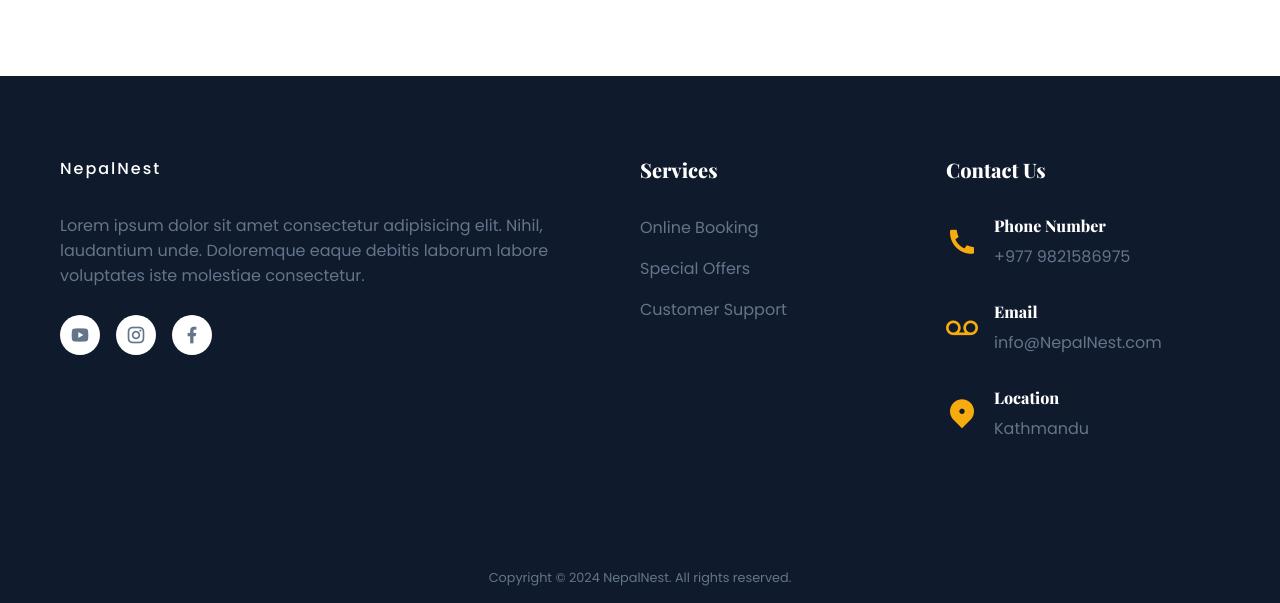
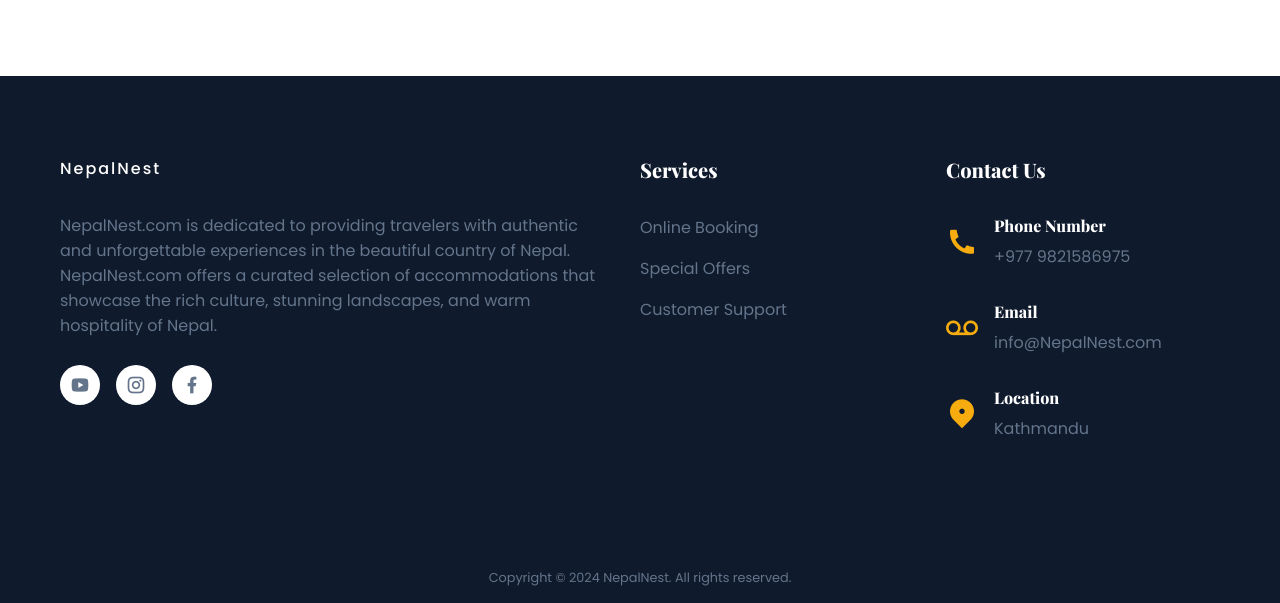
Before and after one commit to PunMahesh/NepalNest, a Django app: page / in a window 1280 px wide. Shown: the part 1653-2256 px from the top of the page. Run offline with Django 5.2, Linux system fonts and the light colour scheme.

Commit message:
footer template updated

```diff
--- a/templates/components/footer.html
+++ b/templates/components/footer.html
@@ -7,9 +7,8 @@
           <span>NepalNest<br /></span>
         </div>
         <p class="section__description">
-          Lorem ipsum dolor sit amet consectetur adipisicing elit. Nihil,
-          laudantium unde. Doloremque eaque debitis laborum labore voluptates
-          iste molestiae consectetur.
+          NepalNest.com is dedicated to providing travelers with authentic and unforgettable experiences in the beautiful country of Nepal.
+          NepalNest.com offers a curated selection of accommodations that showcase the rich culture, stunning landscapes, and warm hospitality of Nepal.
         </p>
         <ul class="footer__socials">
           <li>
```
